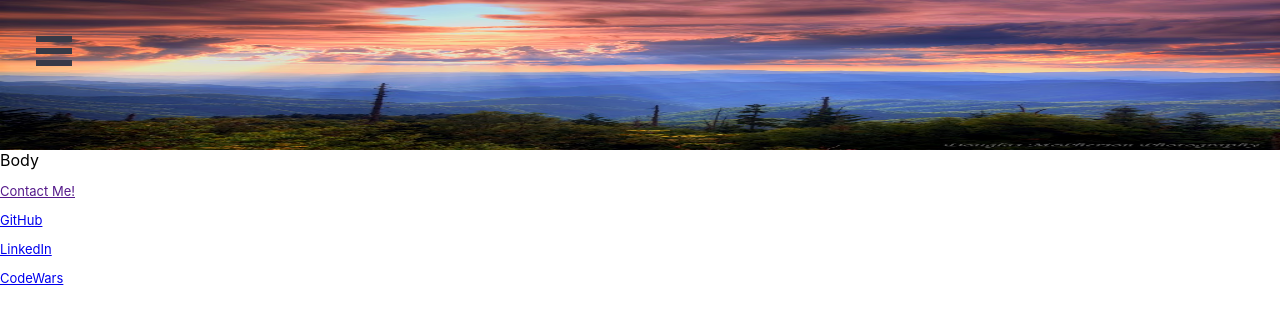
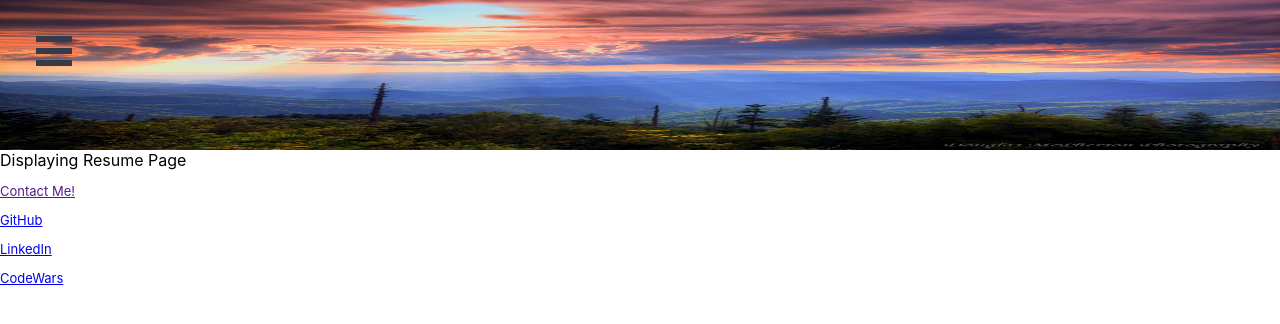
Before and after one commit to Lil-Chevy/react-web-page, a React (Create React App) app: page /Resume in a window 1280 px wide. Shown: the top 324 px of the page. Built offline with nearby package versions, Linux system fonts and the light colour scheme.

Commit message:
add routes for Home, About, Resume, and Projects

```diff
--- a/src/App.js
+++ b/src/App.js
@@ -1,19 +1,28 @@
 import React from "react";
 import "./App.css";
+import { BrowserRouter, Router, Routes, Route } from "react-router-dom";
 import Header from "./components/Header";
 import Navbar from "./components/Nav-Bar";
-import Body from "./components/Body";
+import Home from "./components/Home";
+import About from "./components/About";
+import Resume from "./components/Resume";
+import Projects from "./components/Projects";
 import Footer from "./components/footer";
 
 function App() {
   return (
-    <section>
+    <BrowserRouter>
       <Header>
         <Navbar />
       </Header>
-      <Body />
+      <Routes>
+        <Route path="/" element={<Home />} />
+        <Route path="/About" element={<About />} />
+        <Route path="/Resume" element={<Resume />} />
+        <Route Path="/Projects" element={<Projects />} />
+      </Routes>
       <Footer />
-    </section>
+    </BrowserRouter>
   );
 }
 
--- a/src/components/About/index.js
+++ b/src/components/About/index.js
@@ -1,8 +1,11 @@
 import React from "react";
-import { Navigate } from "react-router-dom";
 
 function About() {
-  return <section>Please for the love of god</section>;
+  return (
+    <section>
+      <div>Displaying About Page</div>
+    </section>
+  );
 }
 
 export default About;
--- a/src/components/Body/index.js
+++ /dev/null
@@ -1,7 +0,0 @@
-import React from "react";
-
-function Body() {
-  return <section>Body</section>;
-}
-
-export default Body;
--- /dev/null
+++ b/src/components/Home/index.js
@@ -0,0 +1,12 @@
+import React from "react";
+import "./home.css";
+
+function Home() {
+  return (
+    <section>
+      <div>Displaying Home Page</div>
+    </section>
+  );
+}
+
+export default Home;
--- /dev/null
+++ b/src/components/Projects/index.js
@@ -0,0 +1,12 @@
+import React from "react";
+import "./projects.css";
+
+function Projects() {
+  return (
+    <section>
+      <div>Displaying Projects Page</div>
+    </section>
+  );
+}
+
+export default Projects;
--- /dev/null
+++ b/src/components/Resume/index.js
@@ -0,0 +1,12 @@
+import React from "react";
+import "./resume.css";
+
+function Resume() {
+  return (
+    <section>
+      <div>Displaying Resume Page</div>
+    </section>
+  );
+}
+
+export default Resume;
```
Also changed, not shown: src/components/Home/home.css (added), src/components/Projects/projects.css (added), src/components/Resume/resume.css (added).
